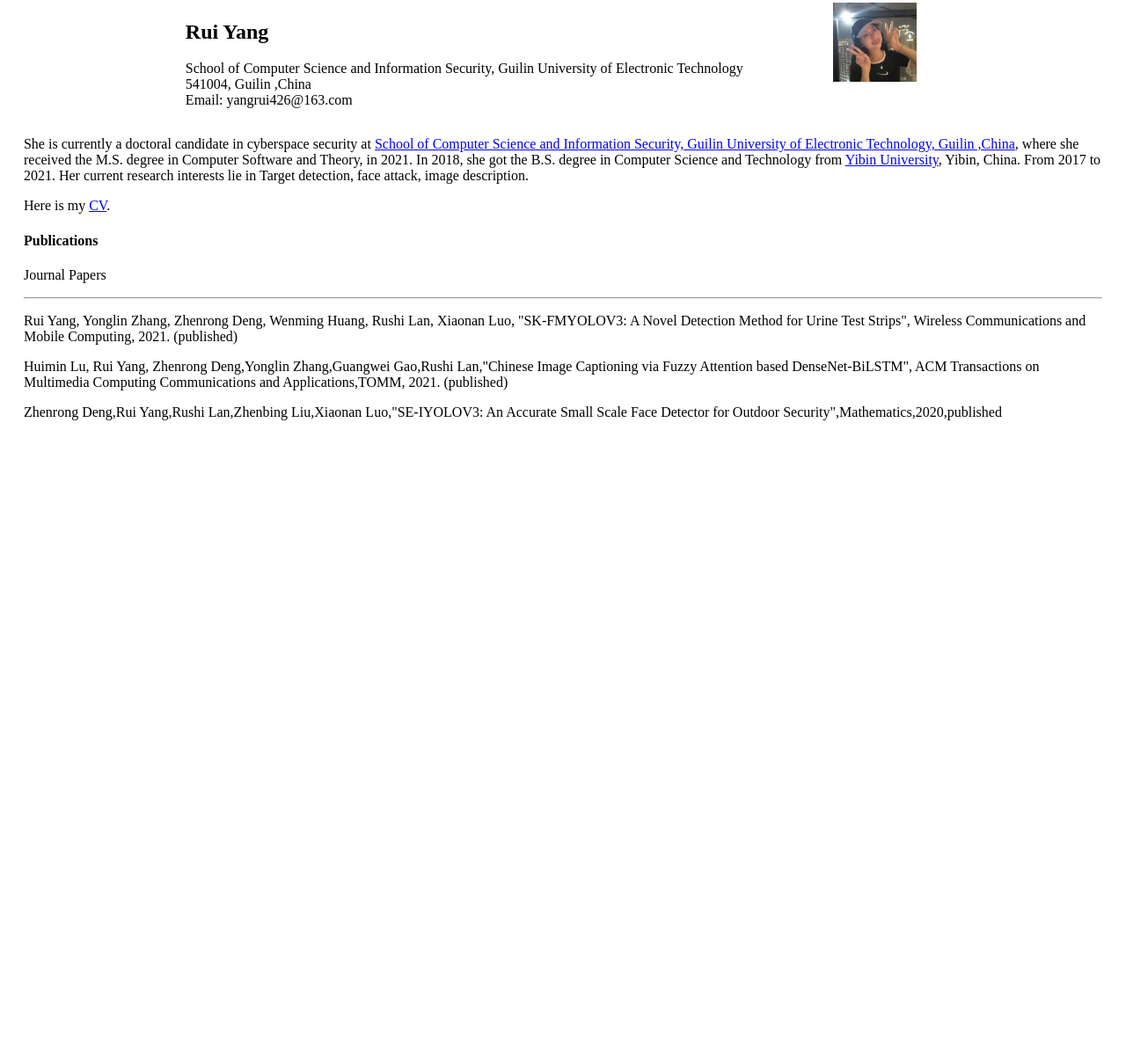
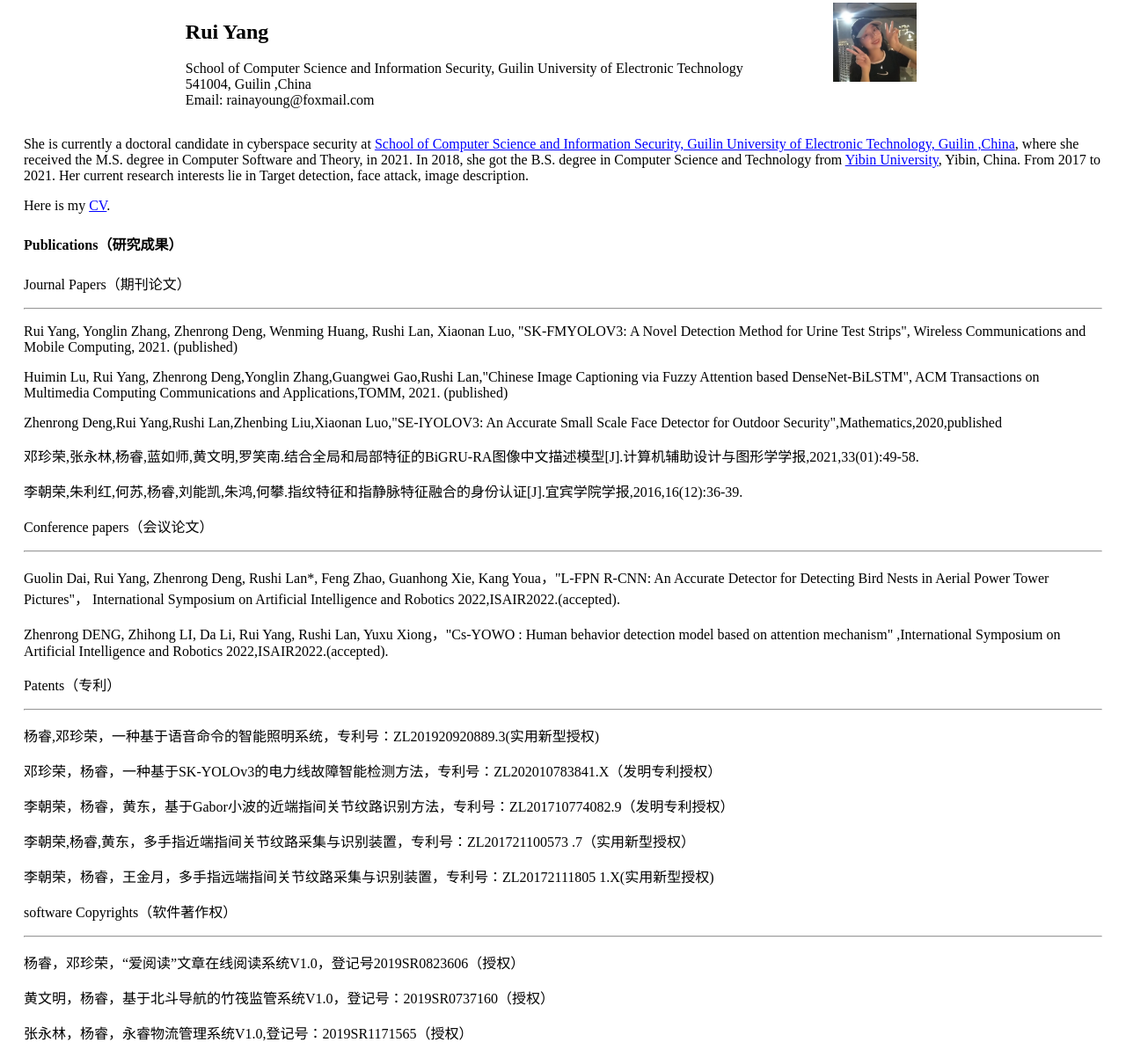
Before and after one commit to Rainayangyang/rainayangyang.github.io, a plain HTML site: page index.html in a window 1280 px wide. Shown: the part 10-1212 px from the top of the page at 88% size. Before the commit the page ends 800 px from the top, so only its background shows below. Drawn offline with Linux system fonts and the light colour scheme.

Commit message:
Update index.html

```diff
--- a/index.html
+++ b/index.html
@@ -2,6 +2,7 @@
 <html lang="en">
 <head>
 <title>Rui Yang's Home Page</title>
+<meta charset="utf-8">
 <style>
 #main{
     margin-top: 1%;
@@ -33,22 +34,40 @@
     <h2>Rui Yang</h2>
     <p>School of Computer Science and Information Security, Guilin University of Electronic Technology</br>
         541004, Guilin ,China</br>
-        Email: yangrui426@163.com <p>
+        Email: rainayoung@foxmail.com<p>
     </div>
     <div class="main-right">
          <img src="yr.jpg" width="95"/>
     </div>
     <div class="main-content">
-    <p align="left">She is currently a doctoral candidate in cyberspace security at <a style="color: #0000FF" href="http://www.cdut.edu.cn/">School of Computer Science and Information Security, Guilin University of Electronic Technology, Guilin ,China</a>, where she received the M.S. degree in Computer Software and Theory, in 2021. In 2018, she got the B.S. degree in Computer Science and Technology from <a style="color: #0000FF" href="http://www.yibinu.edu.cn/">Yibin University</a>, Yibin, China. From 2017 to 2021. Her current research interests lie in Target detection, face attack, image description.
+    <p align="left">She is currently a doctoral candidate in cyberspace security at <a style="color: #0000FF" href="http://www.gliet.edu.cn">School of Computer Science and Information Security, Guilin University of Electronic Technology, Guilin ,China</a>, where she received the M.S. degree in Computer Software and Theory, in 2021. In 2018, she got the B.S. degree in Computer Science and Technology from <a style="color: #0000FF" href="http://www.yibinu.edu.cn/">Yibin University</a>, Yibin, China. From 2017 to 2021. Her current research interests lie in Target detection, face attack, image description.
     </p>
     <p>Here is my <a style="color: #0000FF" href="./Shujun_Liu_s_CV.pdf">CV</a></a>.</p>
 
-    <h4 >Publications</h4>
-    <p >Journal Papers<hr/></h4>
+    <h4 >Publications（研究成果）</h4>
+
+    <p >Journal Papers（期刊论文）<hr/></h4>
     <p>Rui Yang, Yonglin Zhang, Zhenrong Deng, Wenming Huang, Rushi Lan, Xiaonan Luo, "SK-FMYOLOV3: A Novel Detection Method for Urine Test Strips", Wireless Communications and Mobile Computing, 2021. (published)</p>
     <p>Huimin Lu, Rui Yang, Zhenrong Deng,Yonglin Zhang,Guangwei Gao,Rushi Lan,"Chinese Image Captioning via Fuzzy Attention based DenseNet-BiLSTM", ACM Transactions on Multimedia Computing Communications and Applications,TOMM, 2021.  (published)</p>
     <p>Zhenrong Deng,Rui Yang,Rushi Lan,Zhenbing Liu,Xiaonan Luo,"SE-IYOLOV3: An Accurate Small Scale Face Detector for Outdoor Security",Mathematics,2020,published</p>
+    <p>邓珍荣,张永林,杨睿,蓝如师,黄文明,罗笑南.结合全局和局部特征的BiGRU-RA图像中文描述模型[J].计算机辅助设计与图形学学报,2021,33(01):49-58.</p>
+    <p>李朝荣,朱利红,何苏,杨睿,刘能凯,朱鸿,何攀.指纹特征和指静脉特征融合的身份认证[J].宜宾学院学报,2016,16(12):36-39.</p>
 
+    <p>Conference papers（会议论文）<hr/></h4>
+    <p> Guolin Dai, Rui Yang, Zhenrong Deng, Rushi Lan*, Feng Zhao, Guanhong Xie, Kang Youa，"L-FPN R-CNN: An Accurate Detector for Detecting Bird Nests in Aerial Power Tower Pictures"， International Symposium on Artificial Intelligence and Robotics 2022,ISAIR2022.(accepted).</p>
+    <p>Zhenrong DENG, Zhihong LI, Da Li, Rui Yang, Rushi Lan, Yuxu Xiong，"Cs-YOWO : Human behavior detection model based on attention mechanism" ,International Symposium on Artificial Intelligence and Robotics 2022,ISAIR2022.(accepted).</p>
+
+    <p>Patents（专利）<hr/></h4>
+    <p>杨睿,邓珍荣，一种基于语音命令的智能照明系统，专利号：ZL201920920889.3(实用新型授权)</p>
+    <p>邓珍荣，杨睿，一种基于SK-YOLOv3的电力线故障智能检测方法，专利号：ZL202010783841.X（发明专利授权）</p>
+    <p>李朝荣，杨睿，黄东，基于Gabor小波的近端指间关节纹路识别方法，专利号：ZL201710774082.9（发明专利授权）</p>
+    <p>李朝荣,杨睿,黄东，多手指近端指间关节纹路采集与识别装置，专利号：ZL201721100573 .7（实用新型授权）</p>
+    <p>李朝荣，杨睿，王金月，多手指远端指间关节纹路采集与识别装置，专利号：ZL20172111805 1.X(实用新型授权)</p>
+
+    <p>software Copyrights（软件著作权）<hr/></h4>
+    <p>杨睿，邓珍荣，“爱阅读”文章在线阅读系统V1.0，登记号2019SR0823606（授权）</p>
+    <p>黄文明，杨睿，基于北斗导航的竹筏监管系统V1.0，登记号：2019SR0737160（授权）</p>
+    <p>张永林，杨睿，永睿物流管理系统V1.0,登记号：2019SR1171565（授权）</p>
     </div>
     </div>
 </body>
```
